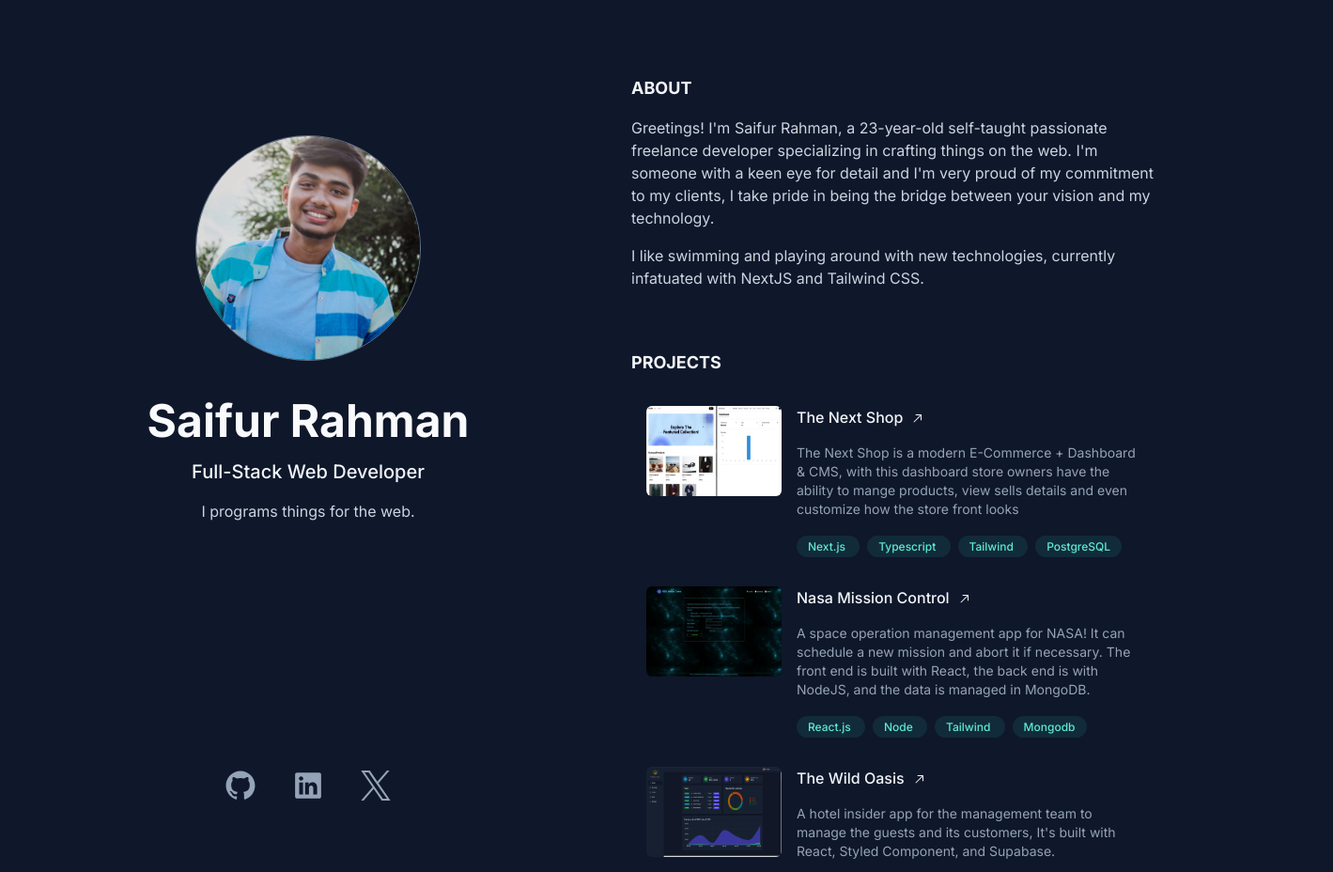
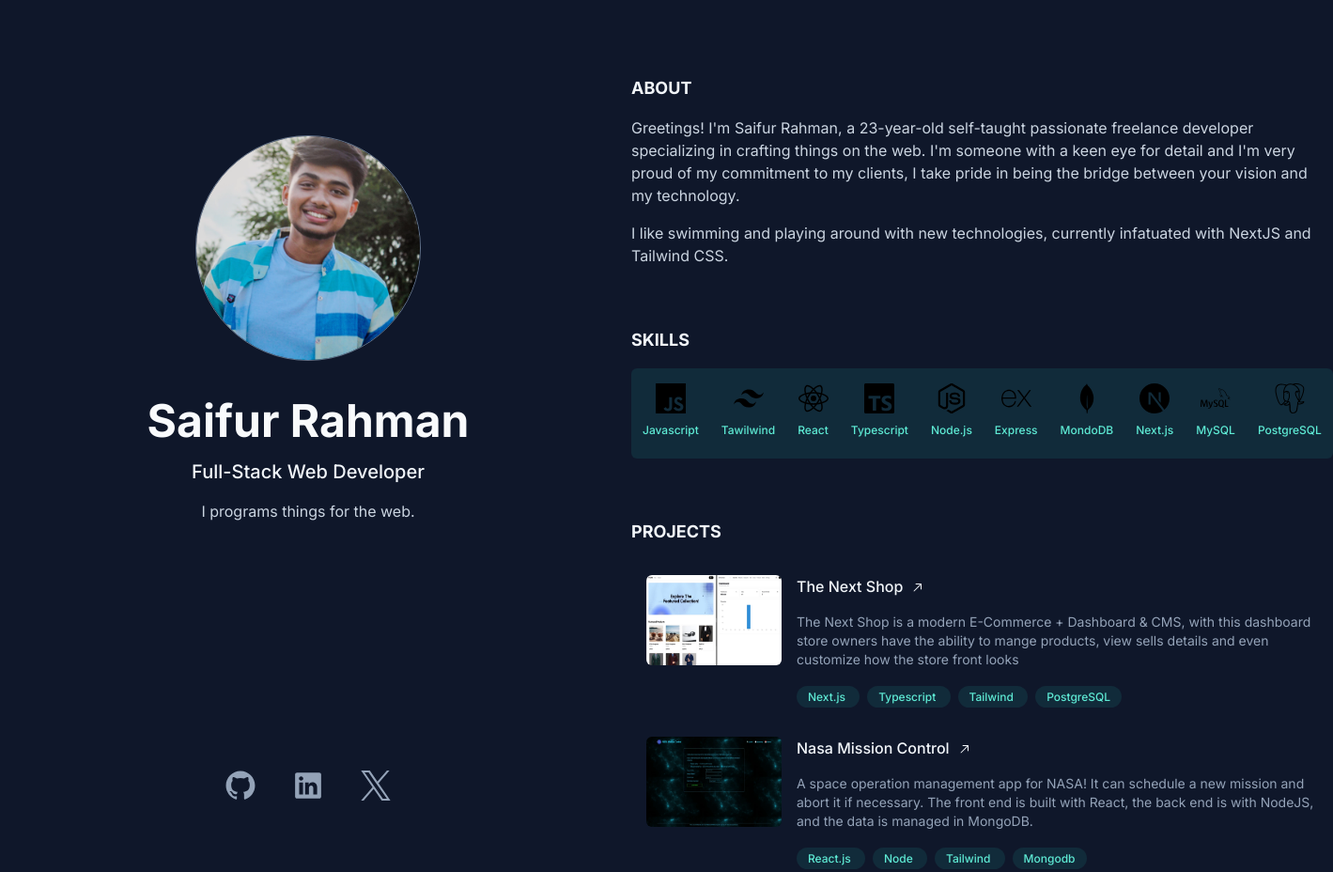
Before and after one commit to devSaifur/saifur.dev, an Astro site: page / in a window 1280 px wide. Shown: the top 928 px of the page at 94% size, 1419 px wide, since content can reach past the window. Built offline with nearby package versions, Linux system fonts and the light colour scheme; Astro itself is replaced by a stand-in of ours.

Commit message:
add skills

```diff
--- a/package.json
+++ b/package.json
@@ -1,5 +1,5 @@
 {
-  "name": "saifur-dev",
+  "name": "saifur-rahman",
   "type": "module",
   "version": "0.0.1",
   "scripts": {
@@ -16,7 +16,7 @@
     "@astrojs/check": "^0.4.1",
     "@astrojs/cloudflare": "^9.1.0",
     "@astrojs/tailwind": "^5.1.0",
-    "astro": "^4.5.0",
+    "astro": "^4.5.6",
     "astro-icon": "^1.1.0",
     "tailwindcss": "^3.4.1",
     "typescript": "^5.4.2"
--- /dev/null
+++ b/src/components/Skills.astro
@@ -0,0 +1,81 @@
+---
+import { Icon } from 'astro-icon/components'
+---
+
+<section>
+  <h2 class='pb-4 text-lg font-bold uppercase text-slate-100'>Skills</h2>
+  <div class='flex rounded-md bg-teal-400/10 py-4'>
+    <span aria-hidden='true' class='flex flex-col items-center gap-y-1'>
+      <Icon class='size-8 text-[#F7DF1E]' name='javascript' />
+      <span
+        class='rounded-full px-3 py-1 text-xs font-medium leading-5 text-teal-300'
+        >Javascript
+      </span>
+    </span>
+    <span aria-hidden='true' class='flex flex-col items-center gap-y-1'>
+      <Icon class='size-8 text-[#06B6D4]' name='tailwind' />
+      <span
+        class='rounded-full px-3 py-1 text-xs font-medium leading-5 text-teal-300'
+        >Tawilwind
+      </span>
+    </span>
+    <span aria-hidden='true' class='flex flex-col items-center gap-y-1'>
+      <Icon class='size-8 text-[#61DAFB]' name='react' />
+      <span
+        class='rounded-full px-3 py-1 text-xs font-medium leading-5 text-teal-300'
+        >React
+      </span>
+    </span>
+    <span aria-hidden='true' class='flex flex-col items-center gap-y-1'>
+      <Icon class='size-8 text-[#3178C6]' name='typescript' />
+      <span
+        class='rounded-full px-3 py-1 text-xs font-medium leading-5 text-teal-300'
+        >Typescript
+      </span>
+    </span>
+    <span aria-hidden='true' class='flex flex-col items-center gap-y-1'>
+      <Icon class='size-8 text-[#339933]' name='node' />
+      <span
+        class='rounded-full px-3 py-1 text-xs font-medium leading-5 text-teal-300'
+        >Node.js
+      </span>
+    </span>
+    <span aria-hidden='true' class='flex flex-col items-center gap-y-1'>
+      <Icon class='size-8 text-[#000000]' name='express' />
+      <span
+        class='rounded-full px-3 py-1 text-xs font-medium leading-5 text-teal-300'
+        >Express
+      </span>
+    </span>
+    <span aria-hidden='true' class='flex flex-col items-center gap-y-1'>
+      <Icon class='size-8 text-[#47A248]' name='mongodb' />
+      <span
+        class='rounded-full px-3 py-1 text-xs font-medium leading-5 text-teal-300'
+        >MondoDB
+      </span>
+    </span>
+    <span aria-hidden='true' class='flex flex-col items-center gap-y-1'>
+      <Icon class='size-8 text-[#000000]' name='next' />
+      <span
+        class='rounded-full px-3 py-1 text-xs font-medium leading-5 text-teal-300'
+        >Next.js
+      </span>
+    </span>
+    <span aria-hidden='true' class='flex flex-col items-center gap-y-1'>
+      <Icon class='size-8 text-[#4479A1]' name='mysql' />
+      <span
+        class='rounded-full px-3 py-1 text-xs font-medium leading-5 text-teal-300'
+        >MySQL
+      </span>
+    </span>
+    <span aria-hidden='true' class='flex flex-col items-center gap-y-1'>
+      <Icon class='size-8 text-[#4169E1]' name='postgresql' />
+      <span
+        class='rounded-full px-3 py-1 text-xs font-medium leading-5 text-teal-300'
+        >PostgreSQL
+      </span>
+    </span>
+  </div>
+
+  <p class='line-clamp-2'></p>
+</section>
--- a/src/pages/index.astro
+++ b/src/pages/index.astro
@@ -7,15 +7,19 @@ import Projects from '../components/Projects.astro'
 import Blogs from '../components/Blogs.astro'
 import Footer from '../components/Footer.astro'
 import About from '../components/About.astro'
+import Skills from '../components/Skills.astro'
 
 export const prerender = true
 ---
 
-<Layout title="Saifur Rahman">
+<Layout title='Saifur Rahman'>
   <Wrapper>
     <Header />
-    <main class="grid gap-16 lg:pt-20">
+    <main class='grid gap-16 lg:pt-20'>
       <About />
+
+      <!-- TECHNOLOGIES -->
+      <Skills />
 
       <!-- PROJECTS -->
       <Projects />
```
Also changed, not shown: pnpm-lock.yaml, src/icons/astro.svg (added), src/icons/express.svg (added), src/icons/javascript.svg (added), src/icons/mongodb.svg (added), src/icons/mysql.svg (added), src/icons/next.svg (added), src/icons/node.svg (added), src/icons/postgresql.svg (added), src/icons/react.svg (added), src/icons/tailwind.svg (added), src/icons/typescript.svg (added).
